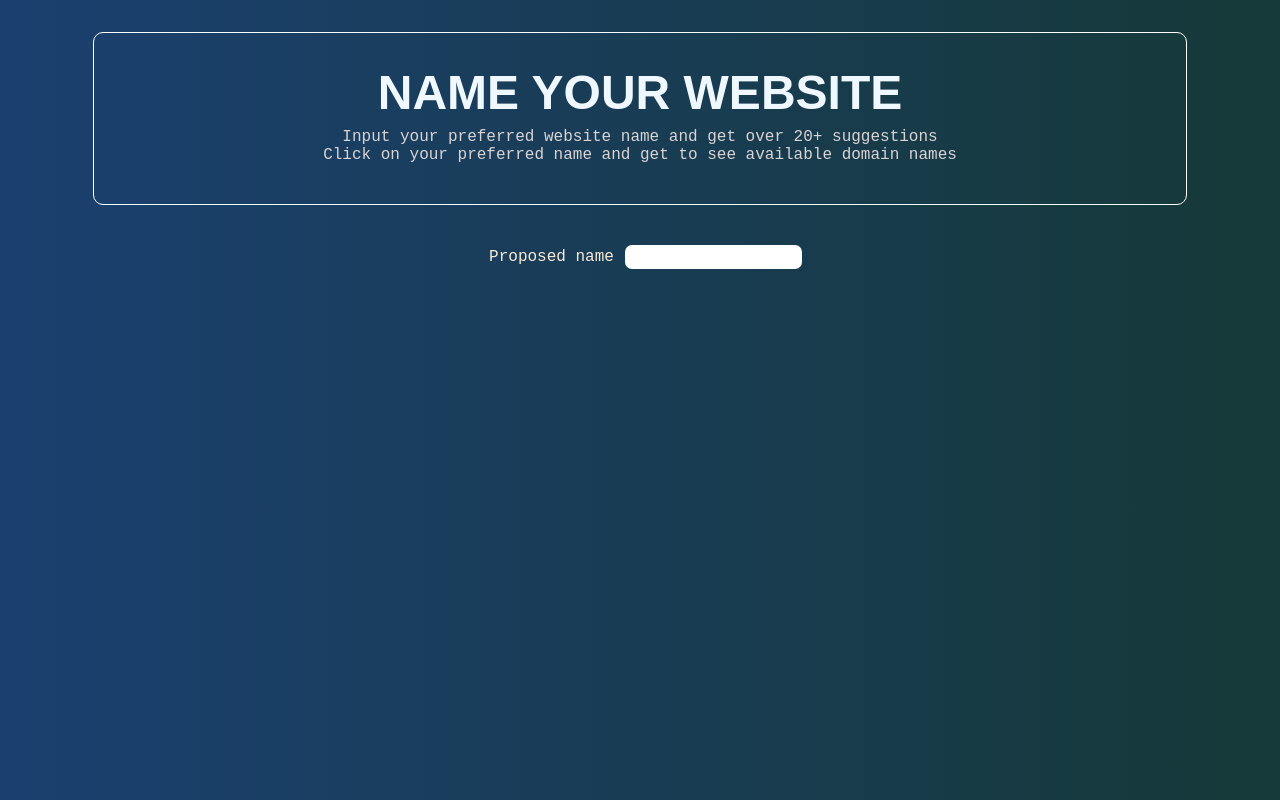
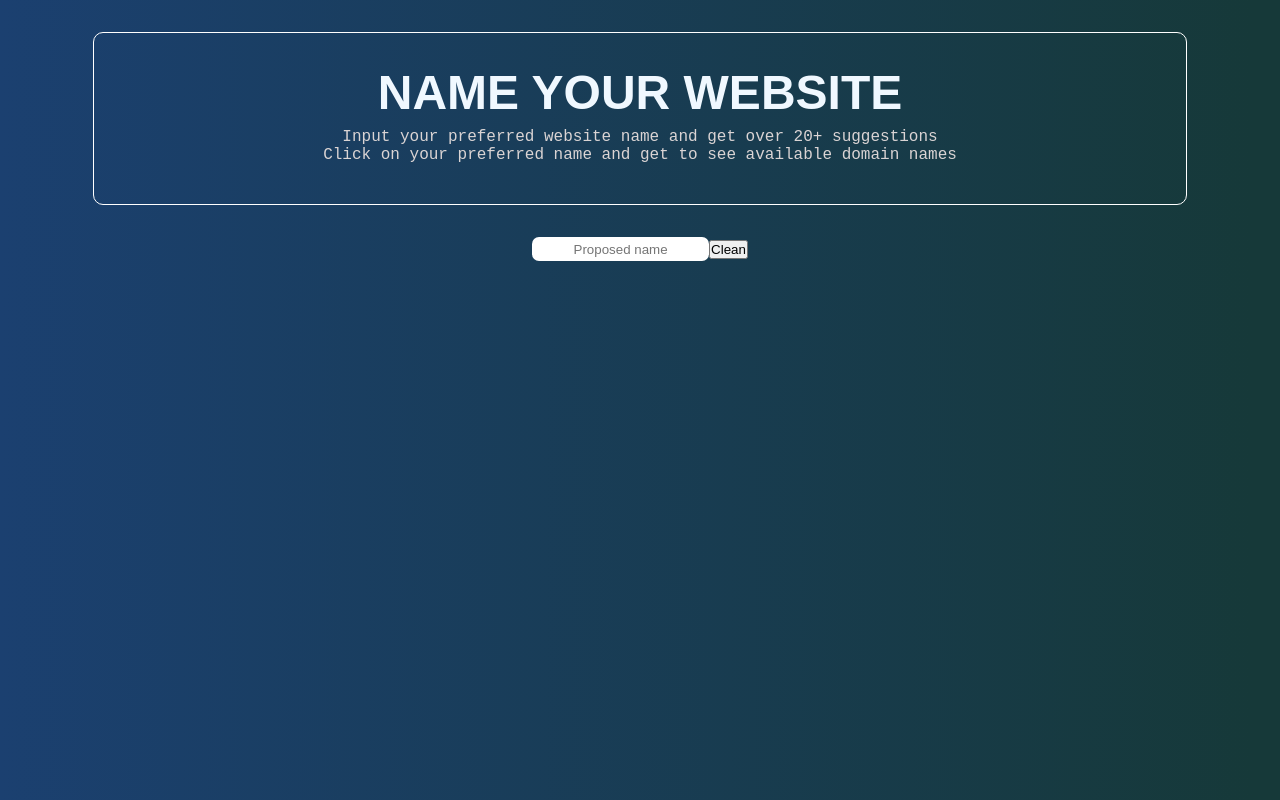
Before and after one commit to Stephen-Kimoi/name-your-website, a React (Vite) app: page / in a window 1280 px wide. Shown: the top 800 px of the page. Built offline with nearby package versions, Linux system fonts and the light colour scheme.

Commit message:
header component

```diff
--- a/src/App.jsx
+++ b/src/App.jsx
@@ -1,35 +1,44 @@
 import { useState, useEffect } from 'react';
 import './App.css'
 import name from '@rstacruz/startup-name-generator';
+import Heading from './components/Heading';
 
 function App() {
   const [inputName, setInputName] = useState("");
   const [suggestedNames, setSuggestedNames] = useState([]);
   const [displayNames, setDisplayNames] = useState([]);
+  const [inputActive, setInputActive] = useState(false);
+  // const [displayNamesAvailable, setDisplayNamesAvailable] = useState(false);
 
   const handleChange = (e) => {
     setInputName(e.target.value);
     setSuggestedNames(name(inputName));
   }
 
+  const handleButtonClean = (e) => {
+    e.preventDefault();
+    setInputName("");
+    setDisplayNames([]);
+    setInputActive(false);
+  }
+
   useEffect( () => {
     setDisplayNames(suggestedNames.slice(0,25));
-  }, [inputName])
+  }, [inputName]);
 
 
   return (
     <div className="app">
 
-      <div className='heading'>
-          <h1>NAME YOUR WEBSITE</h1>
-          <p>Input your preferred website name and get over 20+ suggestions<br/>Click on your preferred name and get to see available domain names</p>
-      </div>
+      <Heading inputActive={inputActive} />
 
       <form className='app-form'>
-        <label>Proposed name</label>
-        <input type="text" onChange={handleChange} />
+        <input type="text" placeholder="Proposed name" onChange={handleChange} onFocus={ () => setInputActive(true)}/>
+        <button className='button-clean' onClick={handleButtonClean}>Clean</button>
       </form>
 
+      {
+        displayNames.length !== 0 && (
             <div className='displayed-names'>
                 {
                   displayNames.map( name => {
@@ -46,6 +55,9 @@ function App() {
                   })
                 }
             </div>
+        )
+      }
+
     </div>
   )
 }
```
Lines whose indentation alone changed are shown as unchanged.
